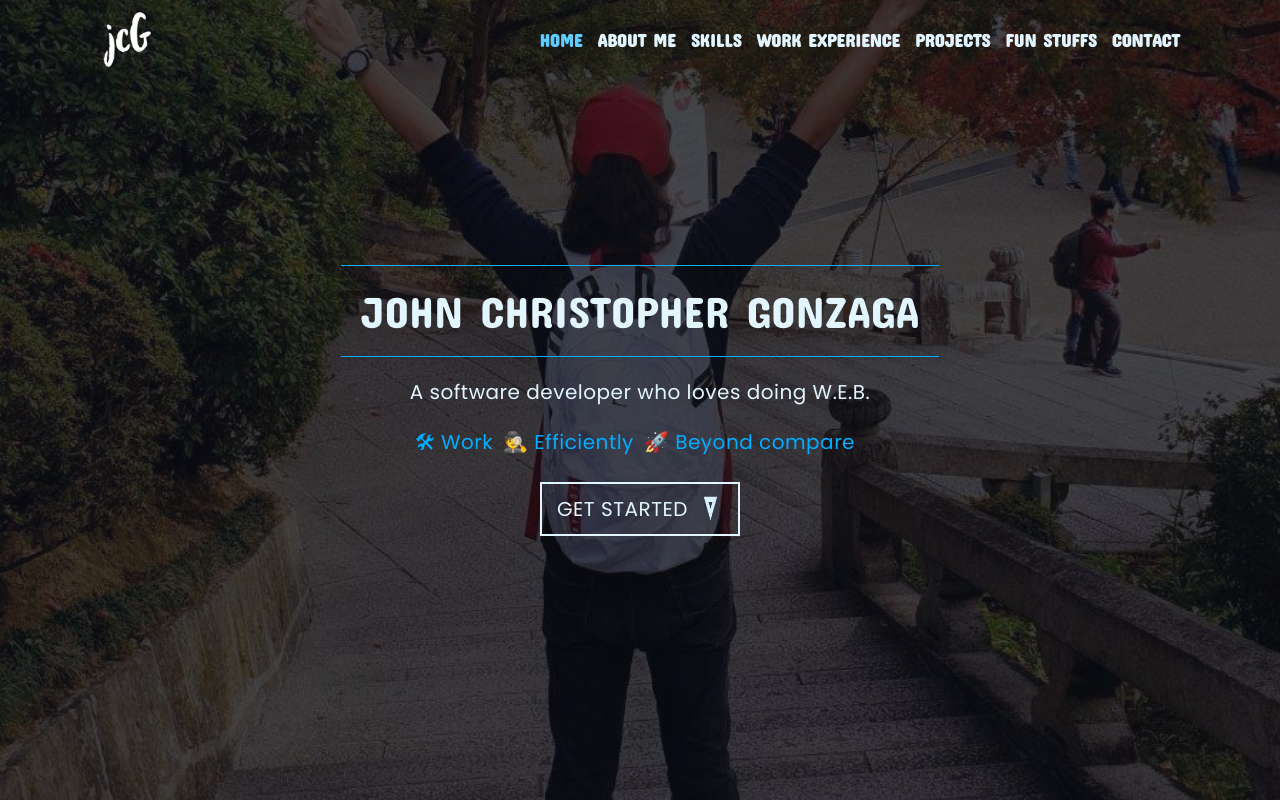
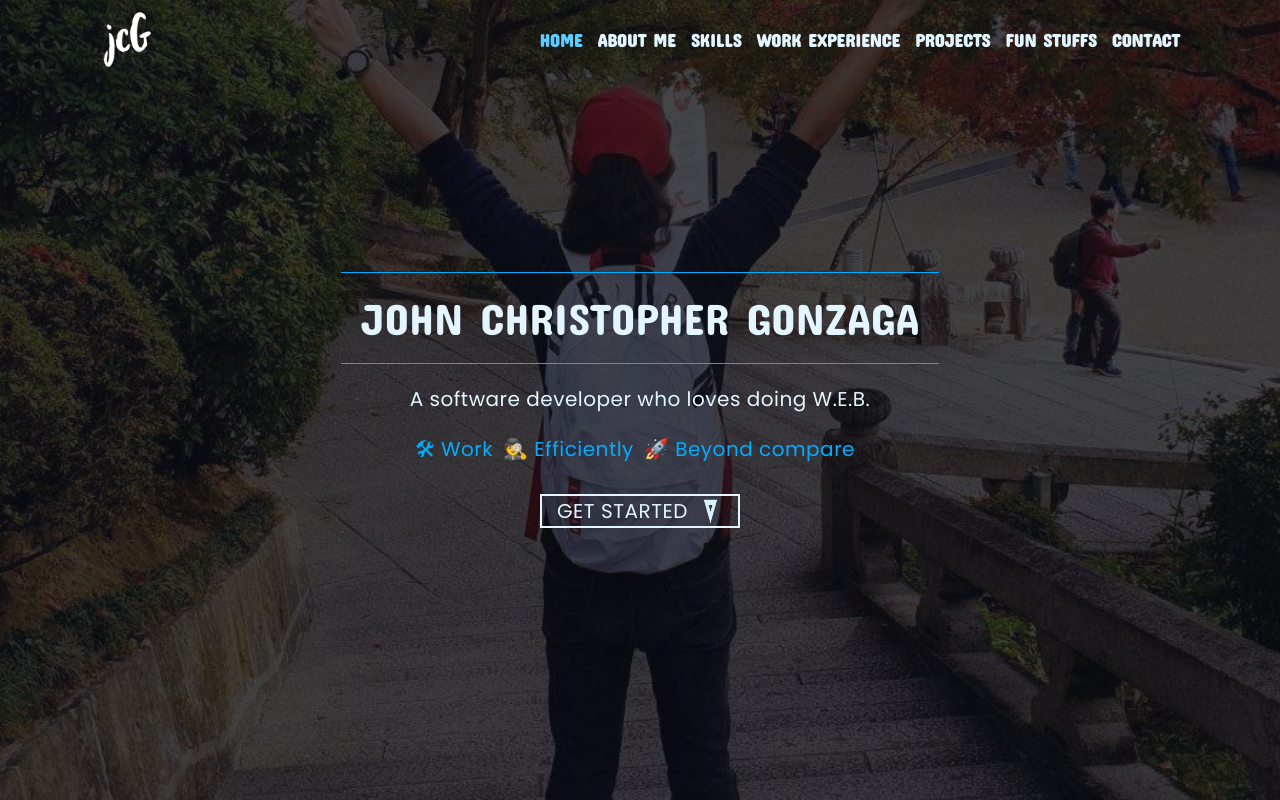
Before and after one commit to JCGonzaga01/jcgonzaga01.github.io, a React app: page / in a window 1280 px wide. Shown: the top 800 px of the page. Built offline with nearby package versions, Linux system fonts and the light colour scheme.

Commit message:
Removed line-height

```diff
--- a/src/components/Banner/Banner.scss
+++ b/src/components/Banner/Banner.scss
@@ -42,7 +42,7 @@
         font-family: "Poppins";
         font-size: 20px;
         letter-spacing: 0.5px;
-        line-height: 50px;
+        padding: 10px 0;
       }
 
       .textWithImage {
```
